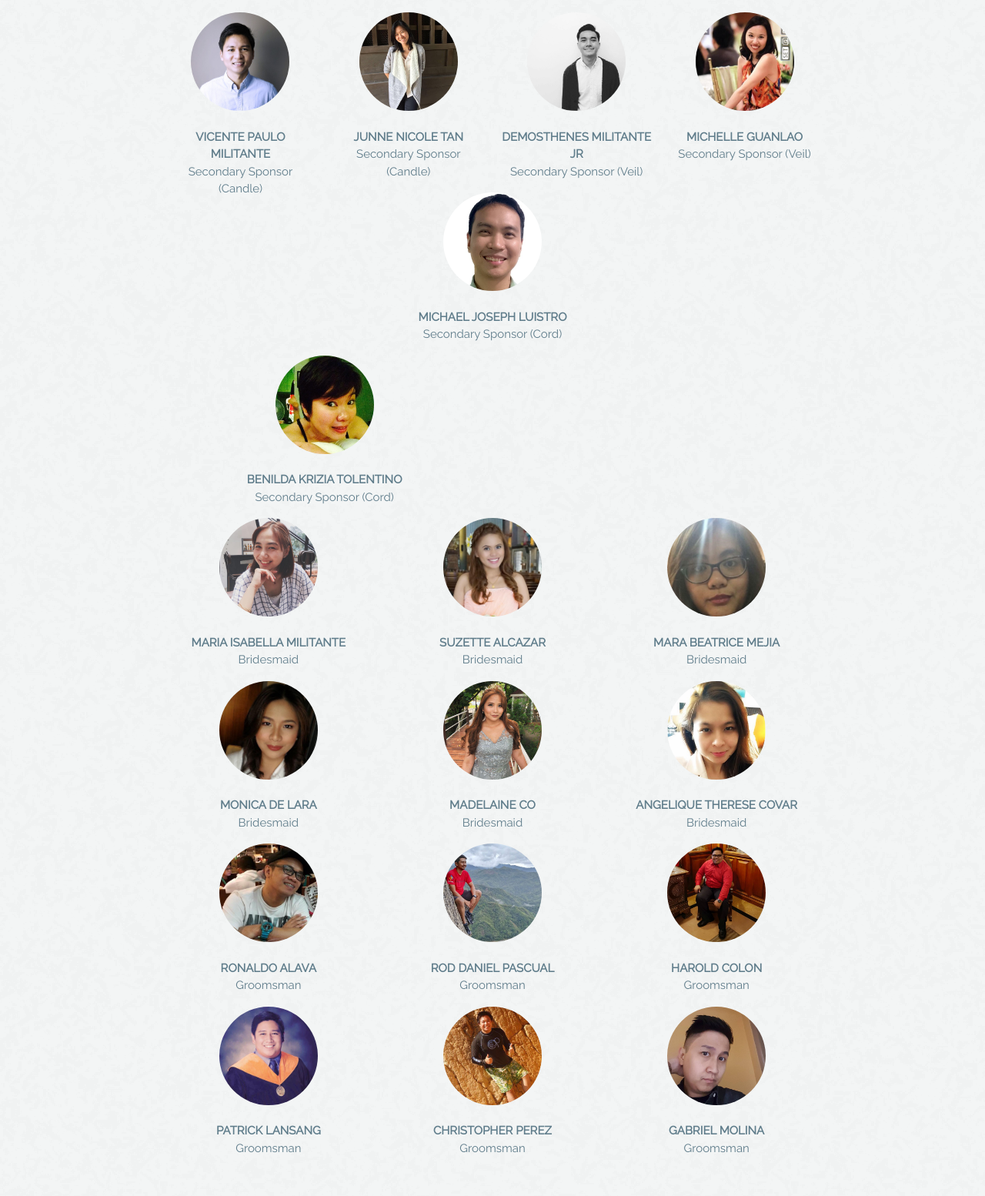
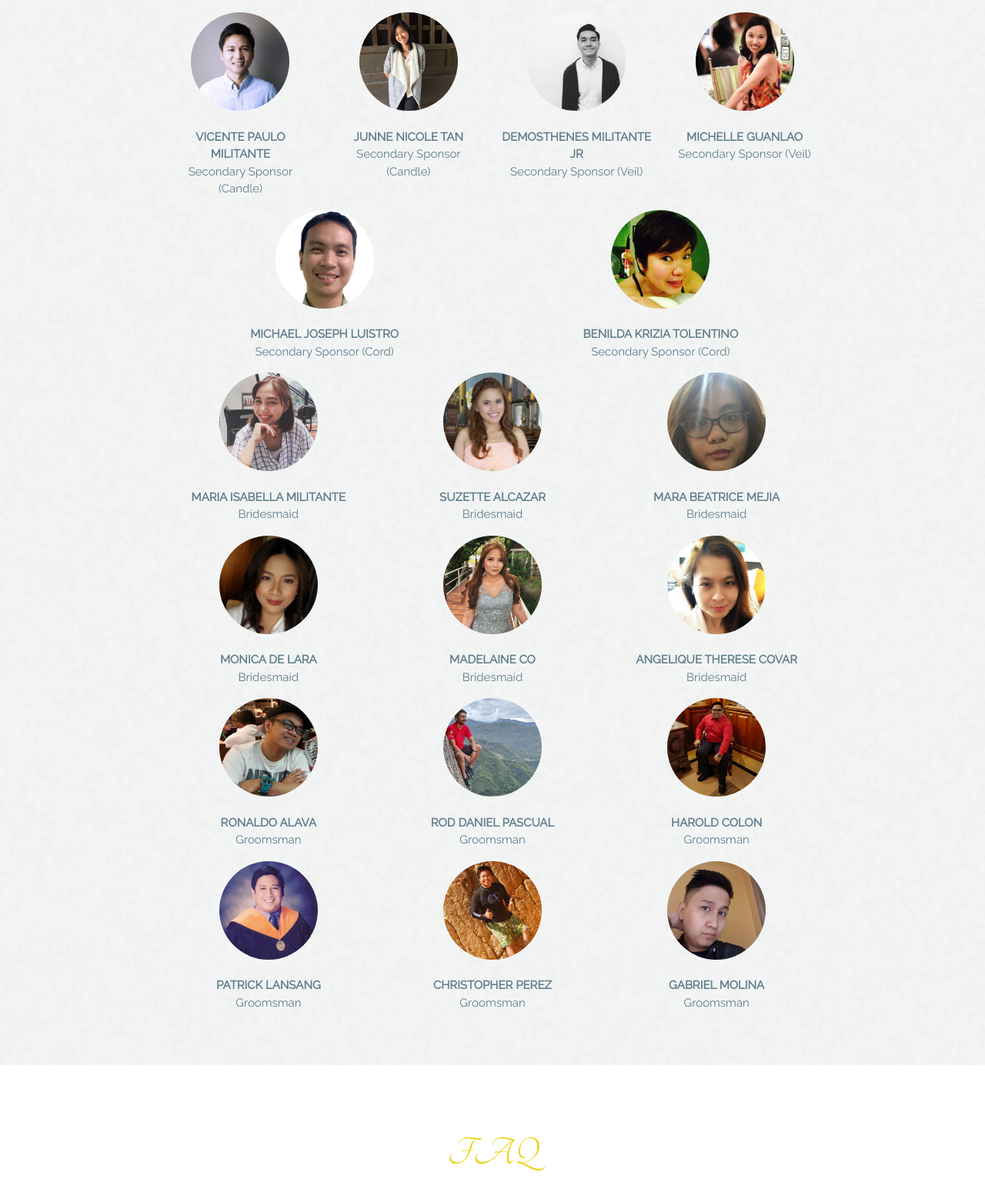
Before and after one commit to paulomilitante/ksw, a PHP site: page /wedding.html in a window 1280 px wide. Shown: the part 3723-5277 px from the top of the page at 77% size. Run offline with PHP 8.4, Linux system fonts and the light colour scheme.

Commit message:
Fix image alignment entourage

```diff
--- a/assets/style.css
+++ b/assets/style.css
@@ -145,6 +145,11 @@ iframe {
 	margin: 2vh auto;
 }
 
+.entourage-box {
+  display: flex;
+  flex-wrap: wrap;
+}
+
 #countdown {
 	padding-bottom: 10vh;
 }
--- a/wedding.html
+++ b/wedding.html
@@ -154,7 +154,7 @@
 				<h2>Entourage</h2>
 			</div>
 			<div class="row center-align">
-				<div class="col s12">
+				<div class="col s12 entourage-box">
 					<div class="col s6">
 						<img class="entourage" src="assets/img/entourage/5.jpg">
 						<p><b>DAVID PANTANO IV</b></p>
@@ -166,7 +166,7 @@
 						<p>Maid Of Honor</p>
 					</div>
 				</div>
-				<div class="col s12">
+				<div class="col s12 entourage-box">
 					<div class="col s6 m3">
 						<img class="entourage" src="assets/img/entourage/20.jpg">
 						<p><b>VICENTE PAULO MILITANTE</b></p>
@@ -198,7 +198,7 @@
 						<p>Secondary Sponsor (Cord)</p>
 					</div>
 				</div>
-				<div class="col s12">
+				<div class="col s12 entourage-box">
 					<div class="col s6 m4">
 						<img class="entourage" src="assets/img/entourage/12.jpg">
 						<p><b>MARIA ISABELLA MILITANTE</b></p>
@@ -230,7 +230,7 @@
 						<p>Bridesmaid</p>
 					</div>
 				</div>
-				<div class="col s12">
+				<div class="col s12 entourage-box">
 					<div class="col s6 m4">
 						<img class="entourage" src="assets/img/entourage/18.jpg">
 						<p><b>RONALDO ALAVA</b></p>
```
